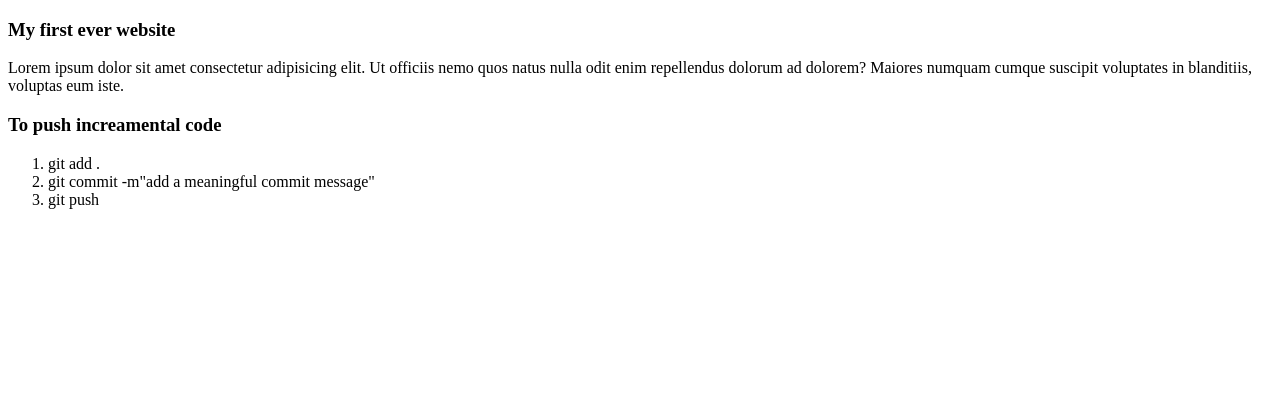
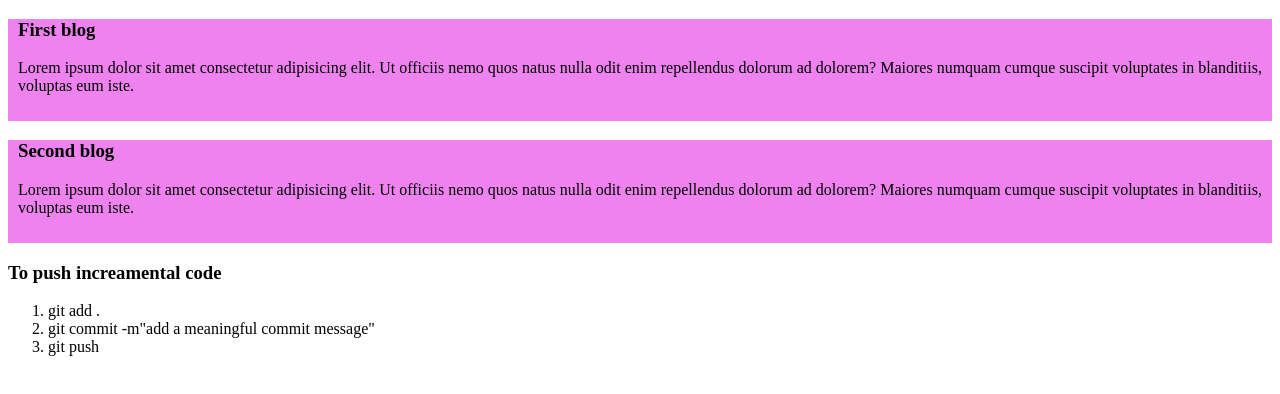
Before and after one commit to Md-Rabiul-Islam75/my-first-ever-website, a plain HTML site: page index.html in a window 1280 px wide. Drawn offline with Linux system fonts and the light colour scheme.

Commit message:
add my second blog and style

```diff
--- a/index.html
+++ b/index.html
@@ -4,10 +4,15 @@
     <meta charset="UTF-8">
     <meta name="viewport" content="width=device-width, initial-scale=1.0">
     <title>My first ever website</title>
+    <link rel="stylesheet" href="style.css">
 </head>
 <body>
     <div class="blog">
-       <h3>My first ever website</h3>
+       <h3>First blog</h3>
+       <p>Lorem ipsum dolor sit amet consectetur adipisicing elit. Ut officiis nemo quos natus nulla odit enim repellendus dolorum ad dolorem? Maiores numquam cumque suscipit voluptates in blanditiis, voluptas eum iste.</p>
+    </div>
+    <div class="blog">
+       <h3>Second blog</h3>
        <p>Lorem ipsum dolor sit amet consectetur adipisicing elit. Ut officiis nemo quos natus nulla odit enim repellendus dolorum ad dolorem? Maiores numquam cumque suscipit voluptates in blanditiis, voluptas eum iste.</p>
     </div>
 
--- /dev/null
+++ b/style.css
@@ -0,0 +1,5 @@
+.blog{
+    background-color: violet;
+    padding-bottom: 10px;
+    padding-left: 10px;
+}
```
